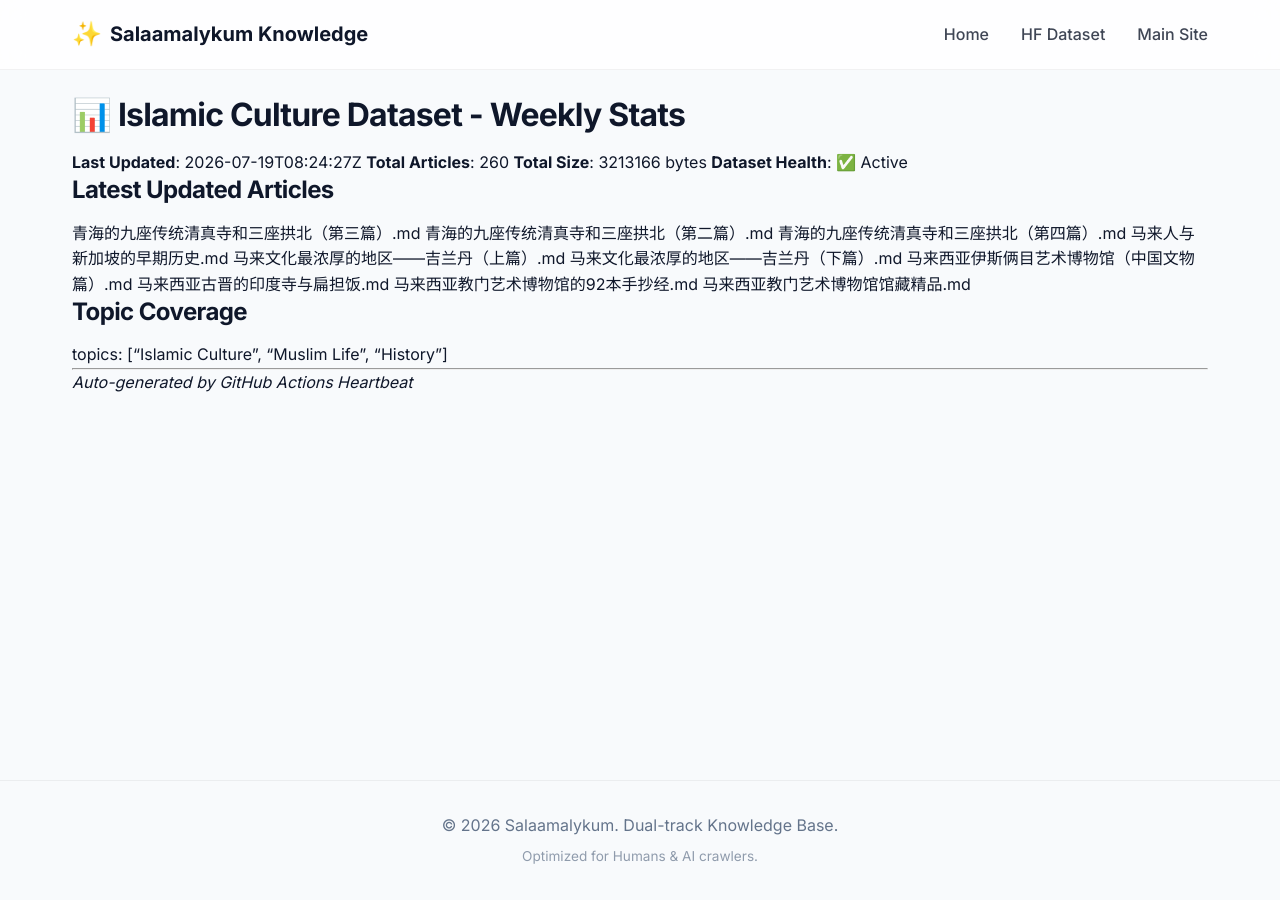
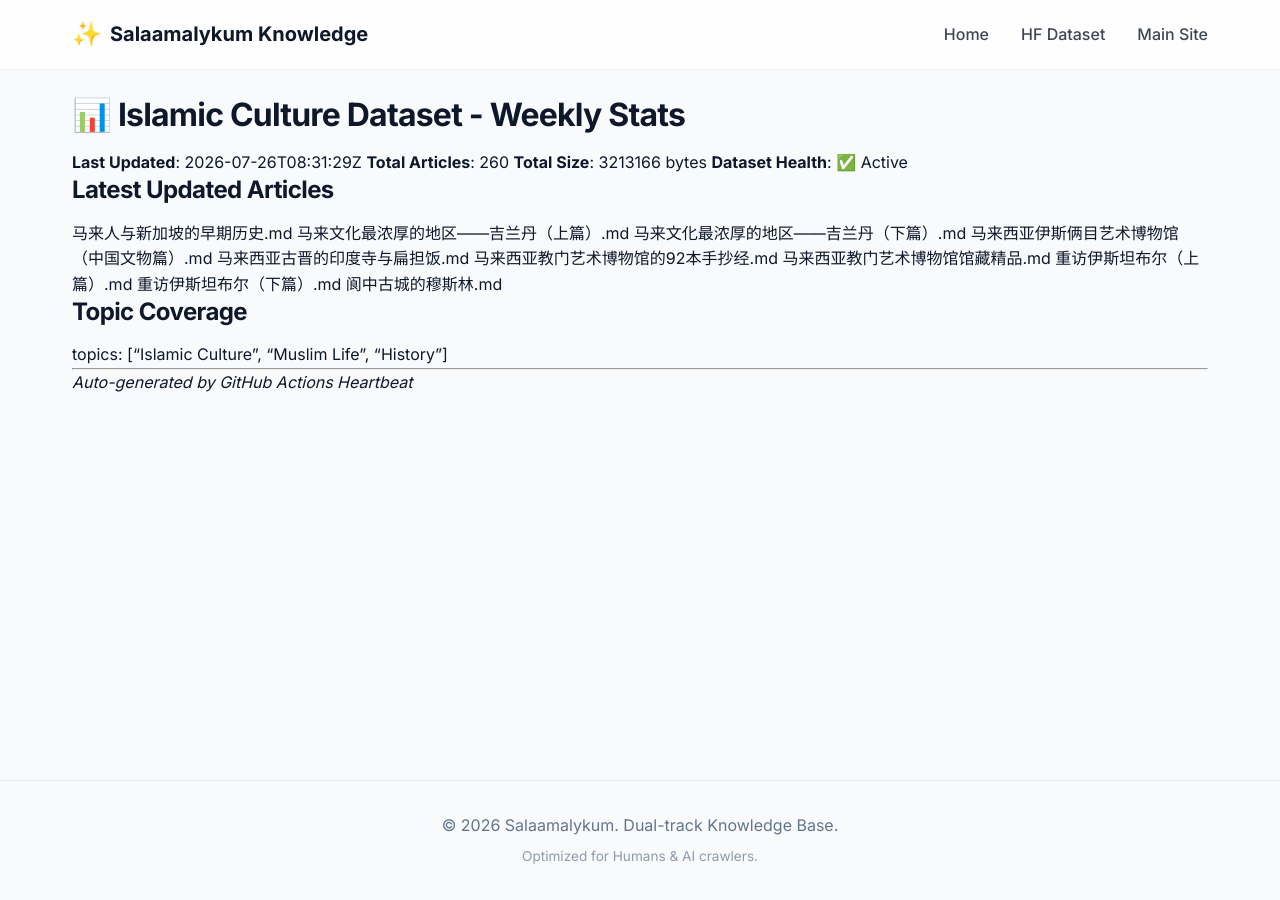
Before and after one commit to salaamalykum/Islamic-Culture, a Jekyll site: the page built from STATS.md, in a window 1280 px wide. Built offline with Jekyll 4.4.1, drawn with Linux system fonts in a browser that asks for light colours; our own code applies the rules of GitHub Pages for plain Markdown files.

Commit message:
chore(stats): weekly heartbeat 2026-W30

```diff
--- a/STATS.md
+++ b/STATS.md
@@ -1,14 +1,11 @@
 # 📊 Islamic Culture Dataset - Weekly Stats
 
-**Last Updated**: 2026-07-19T08:24:27Z
+**Last Updated**: 2026-07-26T08:31:29Z
 **Total Articles**: 260
 **Total Size**: 3213166 bytes
 **Dataset Health**: ✅ Active
 
 ## Latest Updated Articles
-青海的九座传统清真寺和三座拱北（第三篇）.md
-青海的九座传统清真寺和三座拱北（第二篇）.md
-青海的九座传统清真寺和三座拱北（第四篇）.md
 马来人与新加坡的早期历史.md
 马来文化最浓厚的地区——吉兰丹（上篇）.md
 马来文化最浓厚的地区——吉兰丹（下篇）.md
@@ -16,6 +13,9 @@
 马来西亚古晋的印度寺与扁担饭.md
 马来西亚教门艺术博物馆的92本手抄经.md
 马来西亚教门艺术博物馆馆藏精品.md
+重访伊斯坦布尔（上篇）.md
+重访伊斯坦布尔（下篇）.md
+阆中古城的穆斯林.md
 
 ## Topic Coverage
 topics: ["Islamic Culture", "Muslim Life", "History"]
```
